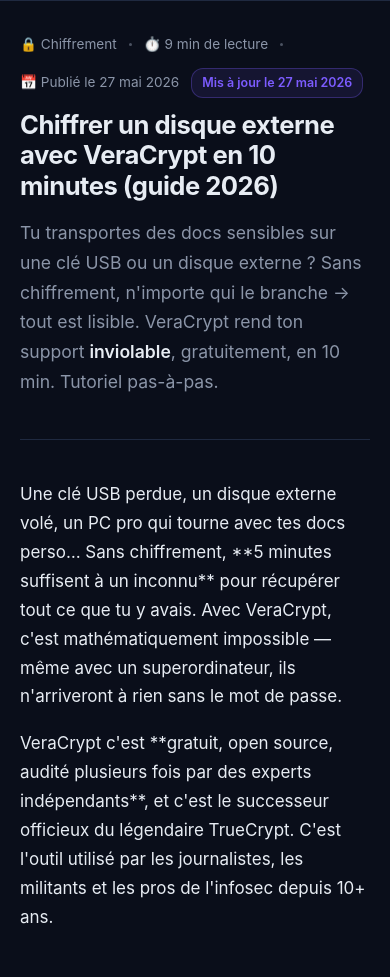
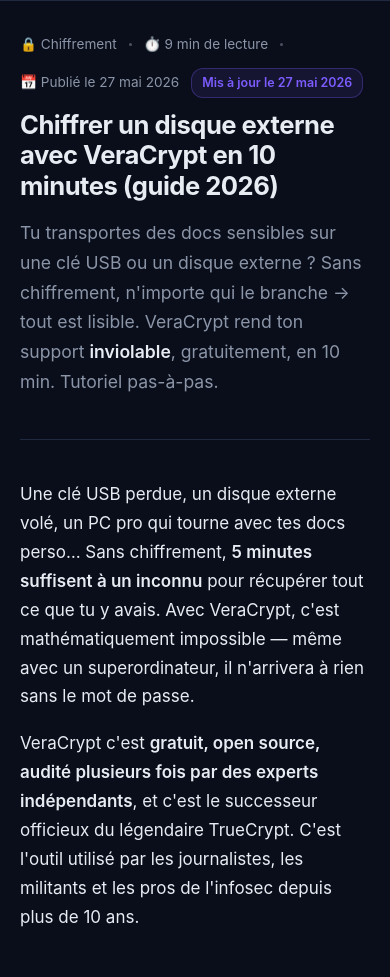
Before and after one commit to Anonymous5723/privezone, a plain HTML site: page articles/chiffrer-disque-externe-veracrypt.html in a window 390 px wide. Shown: the part 64-1041 px from the top of the page. Drawn offline with Linux system fonts and the light colour scheme.

Commit message:
Corrections orthographiques + Markdown non-rendu
- VeraCrypt article: 2x asterisques markdown convertis en <strong> HTML
  (avant: **mot** s'affichait litteralement)
- Reset iPhone: idem + correction accord 'jetée' -> 'jeté' (auteur masculin)
- VeraCrypt: 'depuis 10+ ans' -> 'depuis plus de 10 ans' (plus correct)
- VeraCrypt: 'ils n'arriveront' -> 'il n'arrivera' (accord avec 'superordinateur')
- Reset iPhone: 'j'me rends' -> 'je me rends' (forme correcte)

```diff
--- a/articles/chiffrer-disque-externe-veracrypt.html
+++ b/articles/chiffrer-disque-externe-veracrypt.html
@@ -59,9 +59,9 @@
       <p class="subtitle">Tu transportes des docs sensibles sur une clé USB ou un disque externe ? Sans chiffrement, n'importe qui le branche → tout est lisible. VeraCrypt rend ton support <strong>inviolable</strong>, gratuitement, en 10 min. Tutoriel pas-à-pas.</p>
     </header>
 
-    <p>Une clé USB perdue, un disque externe volé, un PC pro qui tourne avec tes docs perso… Sans chiffrement, **5 minutes suffisent à un inconnu** pour récupérer tout ce que tu y avais. Avec VeraCrypt, c'est mathématiquement impossible — même avec un superordinateur, ils n'arriveront à rien sans le mot de passe.</p>
+    <p>Une clé USB perdue, un disque externe volé, un PC pro qui tourne avec tes docs perso… Sans chiffrement, <strong>5 minutes suffisent à un inconnu</strong> pour récupérer tout ce que tu y avais. Avec VeraCrypt, c'est mathématiquement impossible — même avec un superordinateur, il n'arrivera à rien sans le mot de passe.</p>
 
-    <p>VeraCrypt c'est **gratuit, open source, audité plusieurs fois par des experts indépendants**, et c'est le successeur officieux du légendaire TrueCrypt. C'est l'outil utilisé par les journalistes, les militants et les pros de l'infosec depuis 10+ ans.</p>
+    <p>VeraCrypt c'est <strong>gratuit, open source, audité plusieurs fois par des experts indépendants</strong>, et c'est le successeur officieux du légendaire TrueCrypt. C'est l'outil utilisé par les journalistes, les militants et les pros de l'infosec depuis plus de 10 ans.</p>
 
     <h2>Les deux modes (à choisir avant de commencer)</h2>
 
```
Also changed, not shown: articles/reset-iphone-recuperation-comptes.html (+1 -1 lines).
